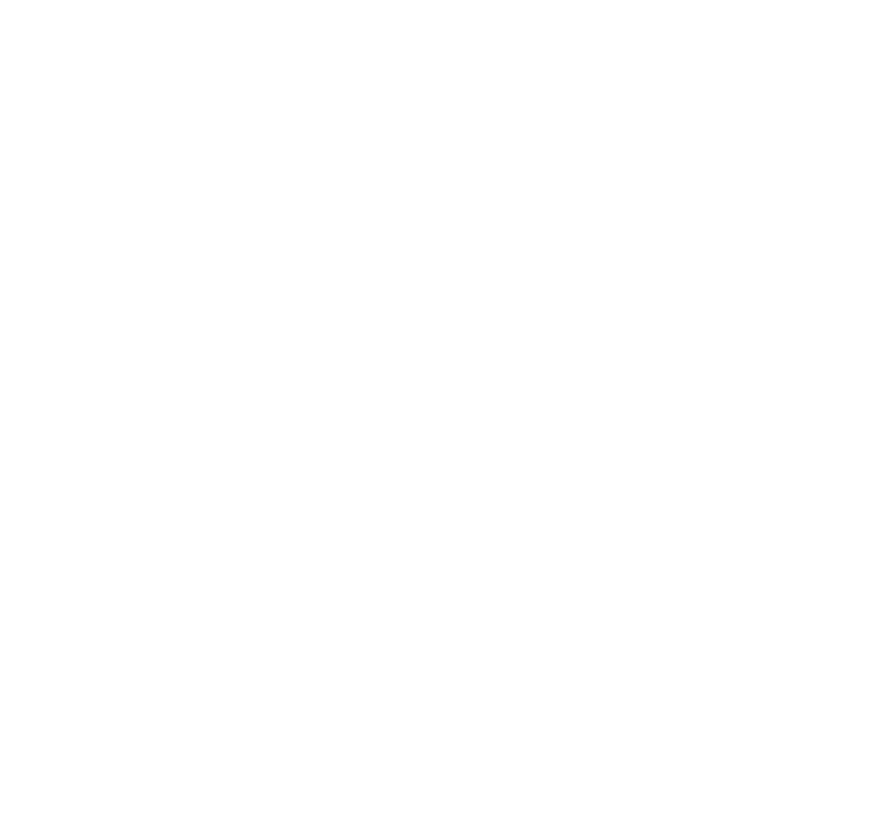
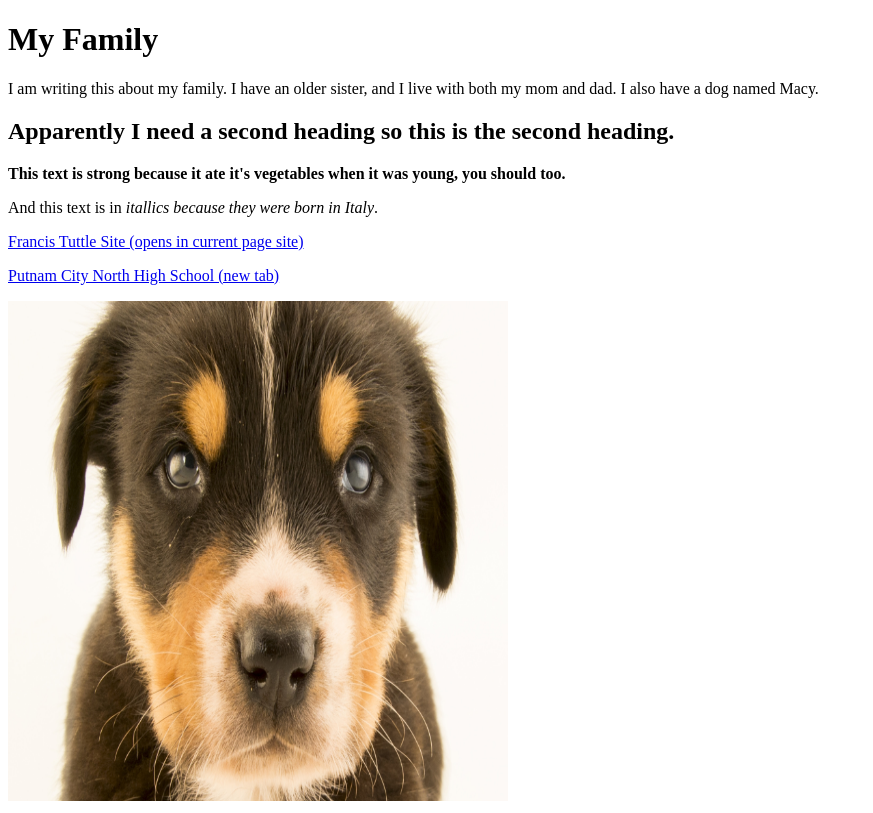
Before and after one commit to christian-watson/html_1, a plain HTML site: page index.html in a window 1280 px wide. Shown: the whole page, without its empty margins (0-873 px from the left). Drawn offline with Linux system fonts and the light colour scheme.

Commit message:
HTML 2 assignment, dog + links

```diff
--- a/index.html
+++ b/index.html
@@ -6,6 +6,25 @@
     <title>This name is cooler</title>
 </head>
 <body>
+    <h1>My Family</h1>
+
+    <p>I am writing this about my family. I have an older sister, and I live with both my mom and dad. I also have a dog named Macy. </p>
+
+    <h2>Apparently I need a second heading so this is the second heading.</h2>
+
+    <strong>This text is strong because it ate it's vegetables when it was young, you should too.</strong>
+    <p></p>
+    <p>And this text is in <em>itallics because they were born in Italy</em>.</p>
+
+    <a href="https://www.francistuttle.edu/">Francis Tuttle Site (opens in current page site)</a>
+    <p></p>
+    <a href="https://pcnorth.putnamcityschools.org/" target="_blank"> Putnam City North High School (new tab)</a>
+    <p></p>
+
+
+
+<img src="img\dogstaringatyou.jpg" width = "500" height ="500" />
+
 
 </body>
 </html>
```
Also changed, not shown: img/dogstaringatyou.jpg (added).
